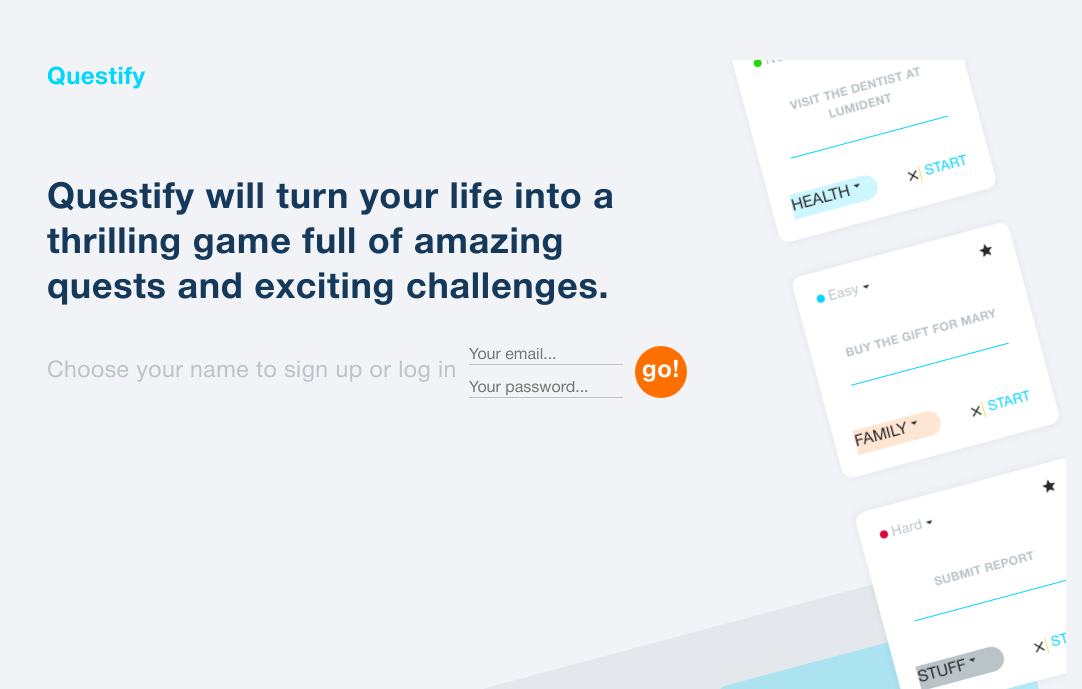
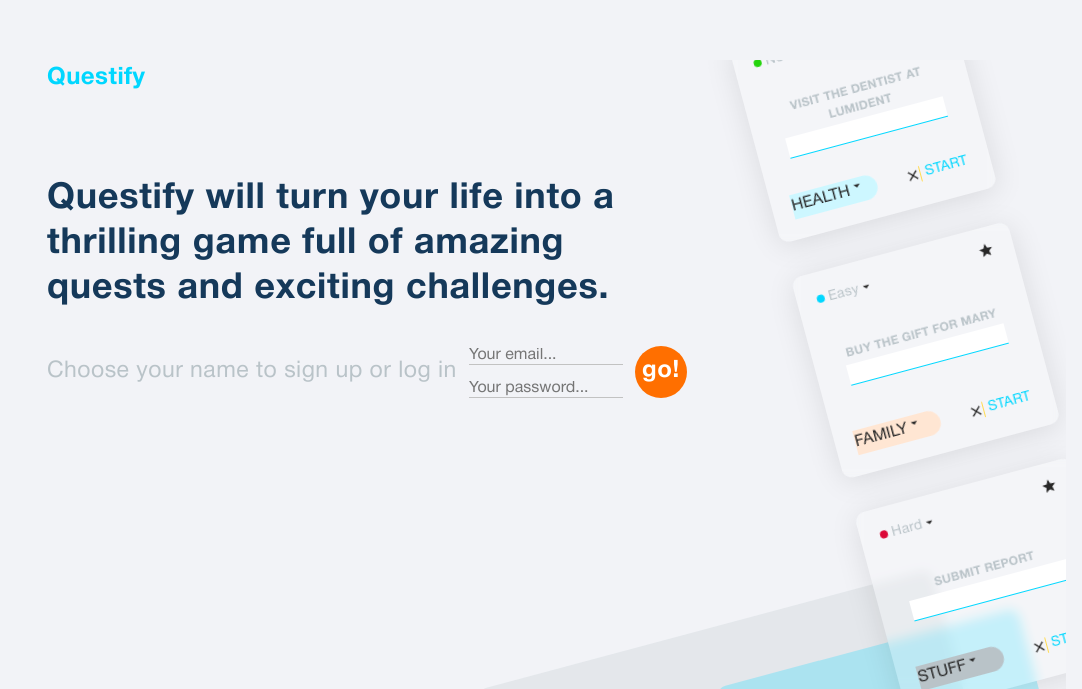
Before and after one commit to xxLEITTOxx/questify-pet-project, a React (Vite) app: page / in a window 1280 px wide. Shown: the part 180-869 px from the top of the page, without its empty margins (198-1280 px from the left). Built offline with nearby package versions, Linux system fonts and the light colour scheme.

Commit message:
add some styles

```diff
--- a/src/components/LandingPage/LandingPage.module.css
+++ b/src/components/LandingPage/LandingPage.module.css
@@ -149,7 +149,7 @@
     .landingPageContainer {
         display: flex;
         align-items: center;
-        margin-top: 348px;
+        margin-top: 300px;
     }
 
     .landingContent {
--- a/src/components/PromoQuestCards/PromoQuestCards.tsx
+++ b/src/components/PromoQuestCards/PromoQuestCards.tsx
@@ -36,6 +36,12 @@ export default function PromoQuestCards() {
                                     title={card.title}
                                     level={card.difficulty}
                                     category={card.category}
+                                    style={{
+                                        background: "rgba(255, 255, 255, 0.2)",
+                                        boxShadow:
+                                            "0 4px 30px rgba(0, 0, 0, 0.1)",
+                                        backdropFilter: "blur(6px)",
+                                    }}
                                 />
                             </div>
                         </div>
--- a/src/components/QuestCard/QuestCard.tsx
+++ b/src/components/QuestCard/QuestCard.tsx
@@ -5,6 +5,8 @@ interface QuestCardProps {
     level: string;
     title: string;
     category: string;
+    // Новый проп: стиль для контейнера карточки (локальная переопределяемая настройка)
+    style?: React.CSSProperties;
 }
 
 const CATEGORY_BG: Record<string, string> = {
@@ -22,7 +24,12 @@ const LEVEL_DOT: Record<string, string> = {
     normal: "#24d40c",
 };
 
-export default function QuestCard({ level, title, category }: QuestCardProps) {
+export default function QuestCard({
+    level,
+    title,
+    category,
+    style,
+}: QuestCardProps) {
     const categoryKey = category.toUpperCase();
     const levelKey = level.toLowerCase();
 
@@ -35,7 +42,7 @@ export default function QuestCard({ level, title, category }: QuestCardProps) {
     };
 
     return (
-        <div className={css.cardContainer}>
+        <div className={css.cardContainer} style={style}>
             <div className={css.cardHeader}>
                 <div className={css.cardHeaderSelector}>
                     <div className={css.roundLevelSelector} style={dotStyle} />
```
